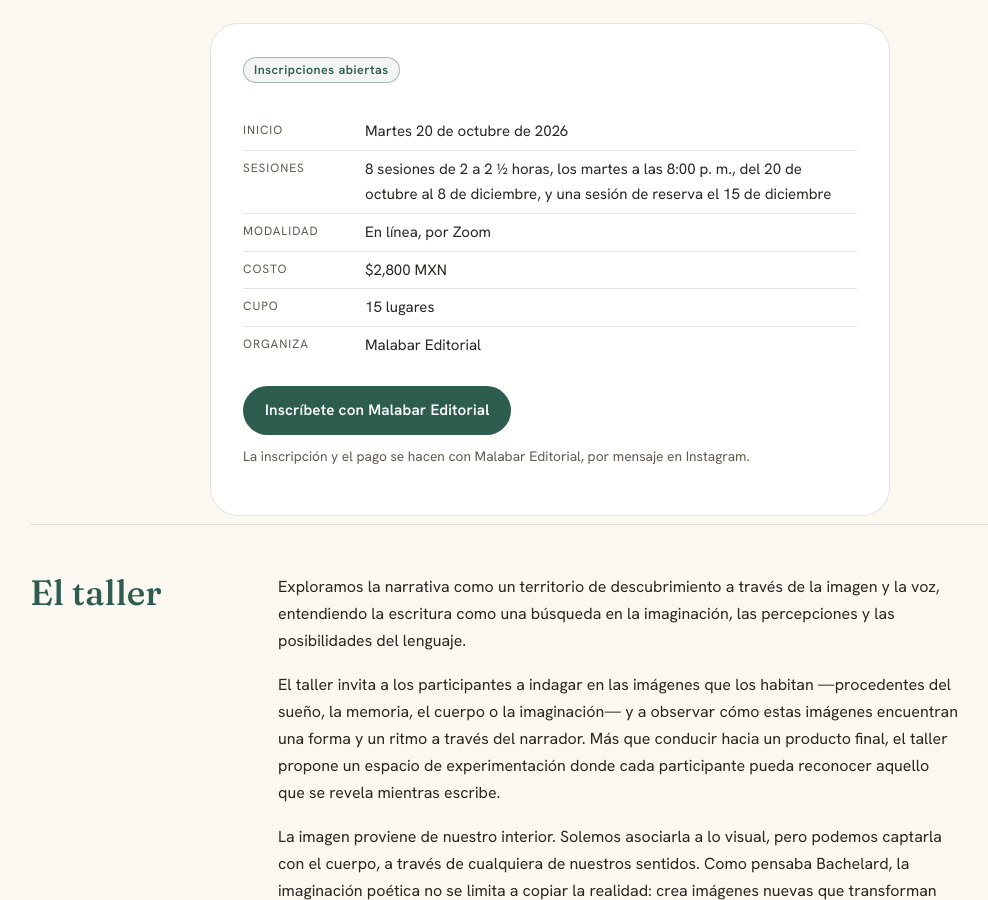
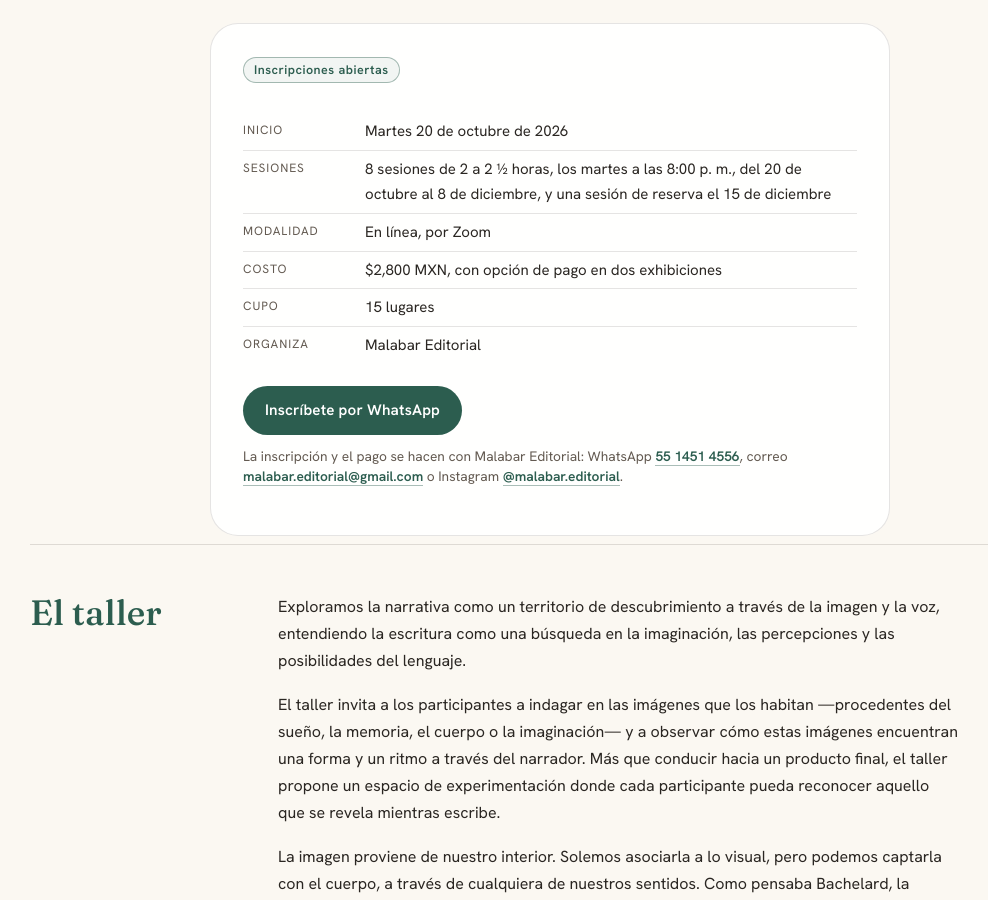
Before and after one commit to LiberPH/libertad-pantoja_site, a Jekyll site: the page built from talleres/la-imagen-y-el-narrador.html, in a window 1280 px wide and 900 px high, scrolled down 587 px. Shown: the whole window, without its empty margins (90-1078 px from the left). Built offline with Jekyll 4.4.1, drawn with Linux system fonts in a browser that asks for light colours; some of the changed text lies outside the part shown.

Commit message:
Taller: pago en dos exhibiciones y contactos públicos de Malabar (WhatsApp, correo, Instagram)
Co-Authored-By: Claude Opus 5.5 <noreply@anthropic.com>

```diff
--- a/talleres/la-imagen-y-el-narrador.html
+++ b/talleres/la-imagen-y-el-narrador.html
@@ -14,12 +14,12 @@ share_alt: "Taller La imagen y el narrador, con Libertad Pantoja"
     <div><dt>Inicio</dt><dd>Martes 20 de octubre de 2026</dd></div>
     <div><dt>Sesiones</dt><dd>8 sesiones de 2 a 2&nbsp;½ horas, los martes a las 8:00 p.&nbsp;m., del 20 de octubre al 8 de diciembre, y una sesión de reserva el 15 de diciembre</dd></div>
     <div><dt>Modalidad</dt><dd>En línea, por Zoom</dd></div>
-    <div><dt>Costo</dt><dd>$2,800 MXN</dd></div>
+    <div><dt>Costo</dt><dd>$2,800 MXN, con opción de pago en dos exhibiciones</dd></div>
     <div><dt>Cupo</dt><dd>15 lugares</dd></div>
     <div><dt>Organiza</dt><dd>Malabar Editorial</dd></div>
   </dl>
-  <a class="art-cta" href="https://www.instagram.com/malabar.editorial/" target="_blank" rel="noopener noreferrer">Inscríbete con Malabar Editorial</a>
-  <p class="art-terms">La inscripción y el pago se hacen con Malabar Editorial, por mensaje en Instagram.</p>
+  <a class="art-cta" href="https://wa.me/525514514556?text=Hola%2C%20quiero%20inscribirme%20al%20taller%20%C2%ABLa%20imagen%20y%20el%20narrador%C2%BB%20con%20Libertad%20Pantoja." target="_blank" rel="noopener noreferrer">Inscríbete por WhatsApp</a>
+  <p class="art-terms">La inscripción y el pago se hacen con Malabar Editorial: WhatsApp <a href="https://wa.me/525514514556?text=Hola%2C%20quiero%20inscribirme%20al%20taller%20%C2%ABLa%20imagen%20y%20el%20narrador%C2%BB%20con%20Libertad%20Pantoja." target="_blank" rel="noopener noreferrer">55 1451 4556</a>, correo <a href="mailto:malabar.editorial@gmail.com?subject=Inscripci%C3%B3n%3A%20taller%20La%20imagen%20y%20el%20narrador">malabar.editorial@gmail.com</a> o Instagram <a href="https://www.instagram.com/malabar.editorial/" target="_blank" rel="noopener noreferrer">@malabar.editorial</a>.</p>
 </section>
 
 <article class="proc">
@@ -82,6 +82,7 @@ share_alt: "Taller La imagen y el narrador, con Libertad Pantoja"
   <h2>Aparta tu lugar</h2>
   <p>Inicia el martes 20 de octubre. La inscripción es con Malabar Editorial.</p>
   <p class="bio-enlaces">
-    <a class="button primary" href="https://www.instagram.com/malabar.editorial/" target="_blank" rel="noopener noreferrer">Inscríbete con Malabar Editorial</a>
+    <a class="button primary" href="https://wa.me/525514514556?text=Hola%2C%20quiero%20inscribirme%20al%20taller%20%C2%ABLa%20imagen%20y%20el%20narrador%C2%BB%20con%20Libertad%20Pantoja." target="_blank" rel="noopener noreferrer">Inscríbete por WhatsApp</a>
+    <a class="text-link" href="mailto:malabar.editorial@gmail.com?subject=Inscripci%C3%B3n%3A%20taller%20La%20imagen%20y%20el%20narrador">o por correo con Malabar →</a>
   </p>
 </section>
```
